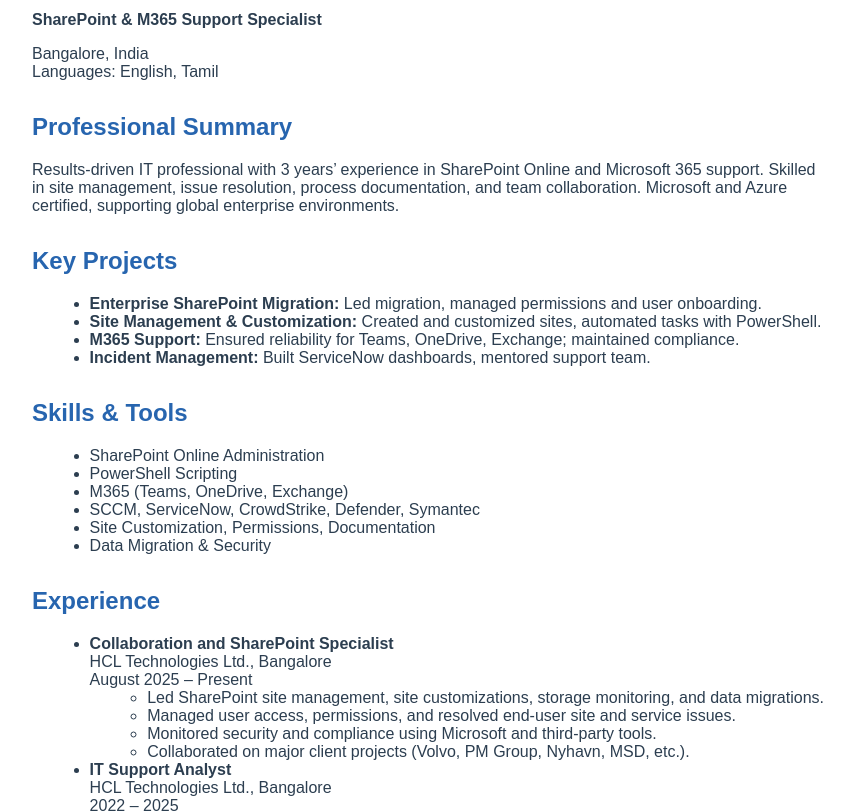
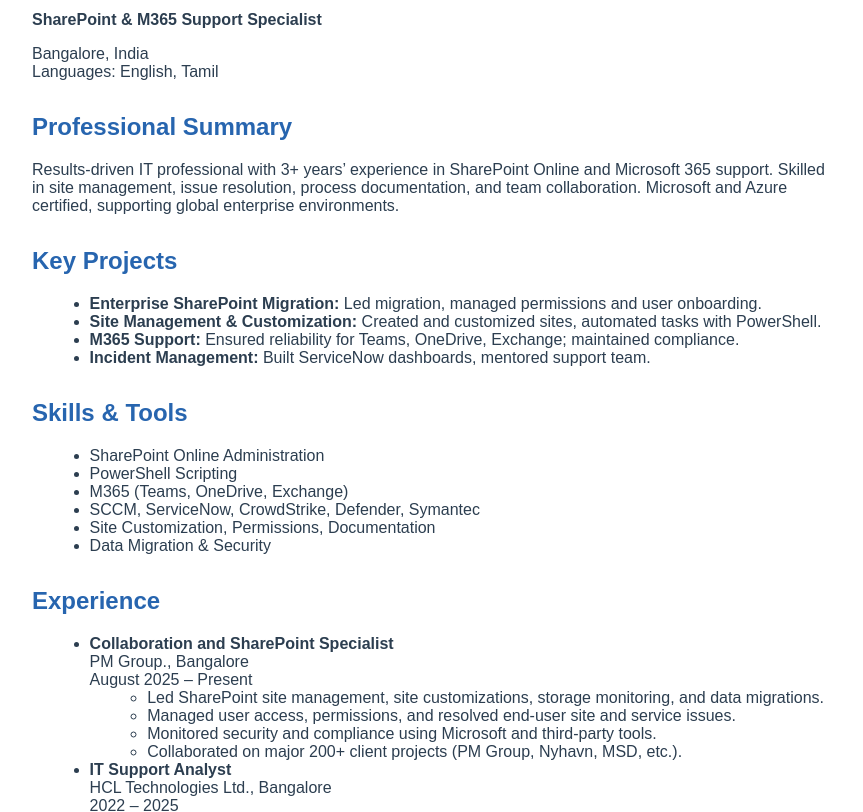
Before and after one commit to prasanthsr-web/prasanthsr.github, a plain HTML site: page index.html in a window 1280 px wide. Shown: the part 151-963 px from the top of the page, without its empty margins (208-1071 px from the left). Drawn offline with Linux system fonts and the light colour scheme.

Commit message:
Update index.html

```diff
--- a/index.html
+++ b/index.html
@@ -27,7 +27,7 @@
 
     <div class="section">
       <h2>Professional Summary</h2>
-      <p>Results-driven IT professional with 3 years’ experience in SharePoint Online and Microsoft 365 support. Skilled in site management, issue resolution, process documentation, and team collaboration. Microsoft and Azure certified, supporting global enterprise environments.</p>
+      <p>Results-driven IT professional with 3+ years’ experience in SharePoint Online and Microsoft 365 support. Skilled in site management, issue resolution, process documentation, and team collaboration. Microsoft and Azure certified, supporting global enterprise environments.</p>
     </div>
 
     <div class="section">
@@ -56,13 +56,13 @@
   <ul>
     <li>
       <strong>Collaboration and SharePoint Specialist</strong><br>
-      HCL Technologies Ltd., Bangalore<br>
+      PM Group., Bangalore<br>
       August 2025 – Present<br>
       <ul>
         <li>Led SharePoint site management, site customizations, storage monitoring, and data migrations.</li>
         <li>Managed user access, permissions, and resolved end-user site and service issues.</li>
         <li>Monitored security and compliance using Microsoft and third-party tools.</li>
-        <li>Collaborated on major client projects (Volvo, PM Group, Nyhavn, MSD, etc.).</li>
+        <li>Collaborated on major 200+ client projects (PM Group, Nyhavn, MSD, etc.).</li>
       </ul>
     </li>
     <li>
```
